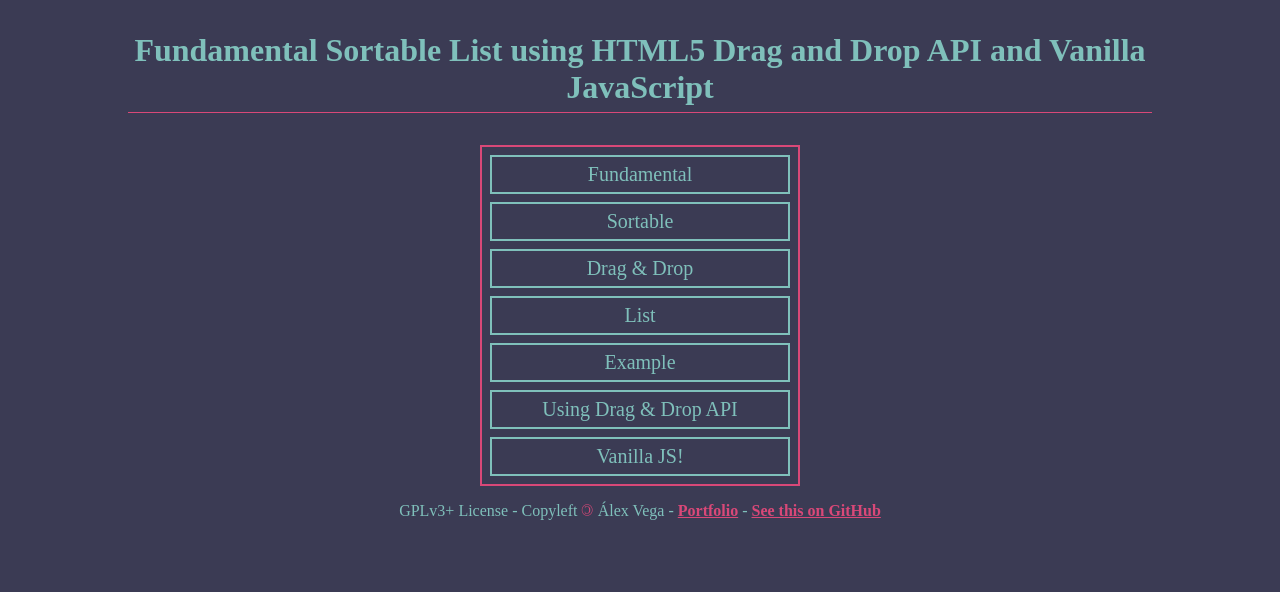
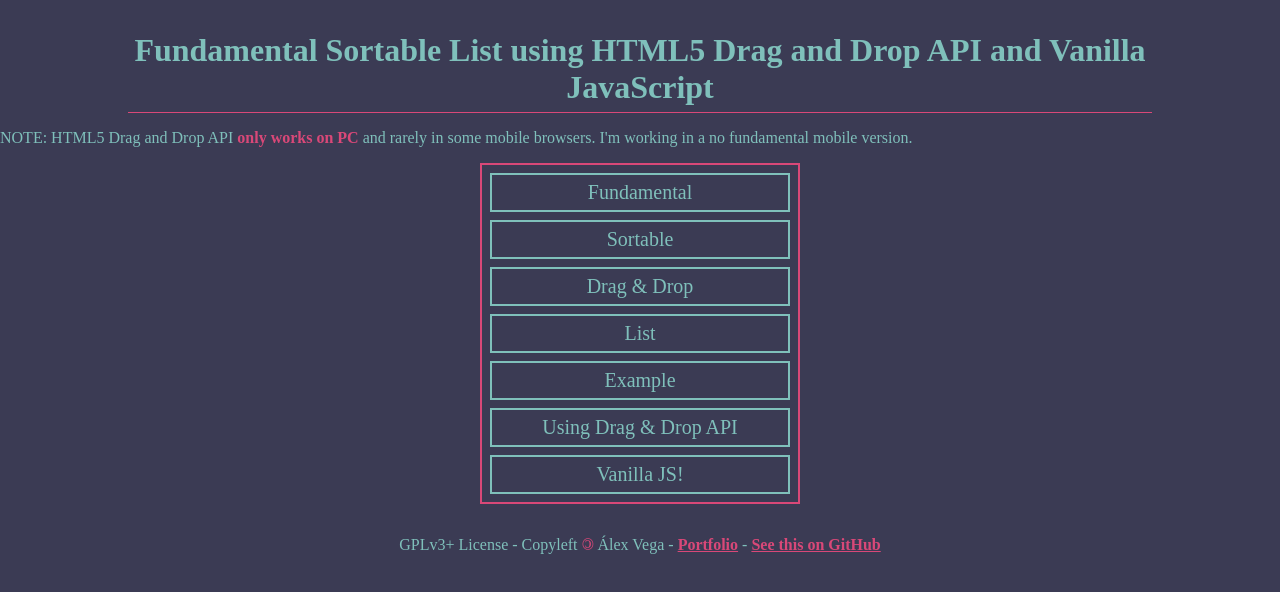
Before and after one commit to alexvgjm/HTML5-Drag-and-Drop-API-Interoperability-Status-tracker, a plain HTML site: page index.html in a window 1280 px wide. Drawn offline with Linux system fonts and the light colour scheme.

Commit message:
Added styles, instructions and fixed readme

```diff
--- a/index.html
+++ b/index.html
@@ -11,6 +11,8 @@
 <body>
 
     <h1>Fundamental Sortable List using HTML5 Drag and Drop API and Vanilla JavaScript</h1>
+    <p>NOTE: HTML5 Drag and Drop API <span>only works on PC</span> and rarely in some mobile browsers.
+        I'm working in a no fundamental mobile version.</p>
     <main>
         <!-- Copypasteable part -->
         <ul class="sortable" ondragover="event.preventDefault()">
--- a/style.css
+++ b/style.css
@@ -21,7 +21,7 @@ h1 {
     padding-bottom: 0.2em;
 }
 main {
-    padding-top: 1em;
+    padding: 1em;
     display: flex;
     justify-content: center;
     align-items: flex-start;
@@ -32,7 +32,7 @@ body {
     color: var(--color-font);
 }
 
-a {
+a, span {
     color: var(--color-font-secondary);
     font-weight: bold;
 }
```
